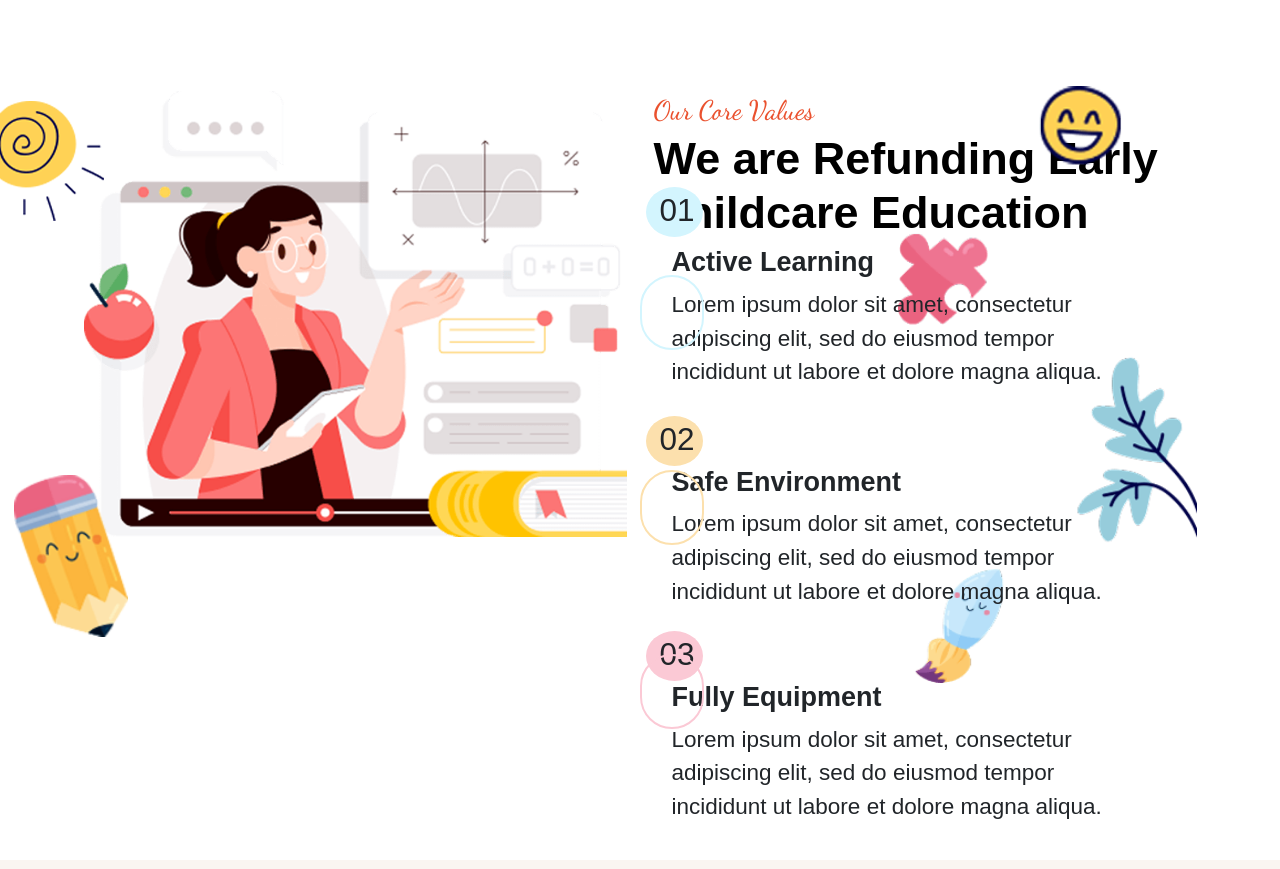
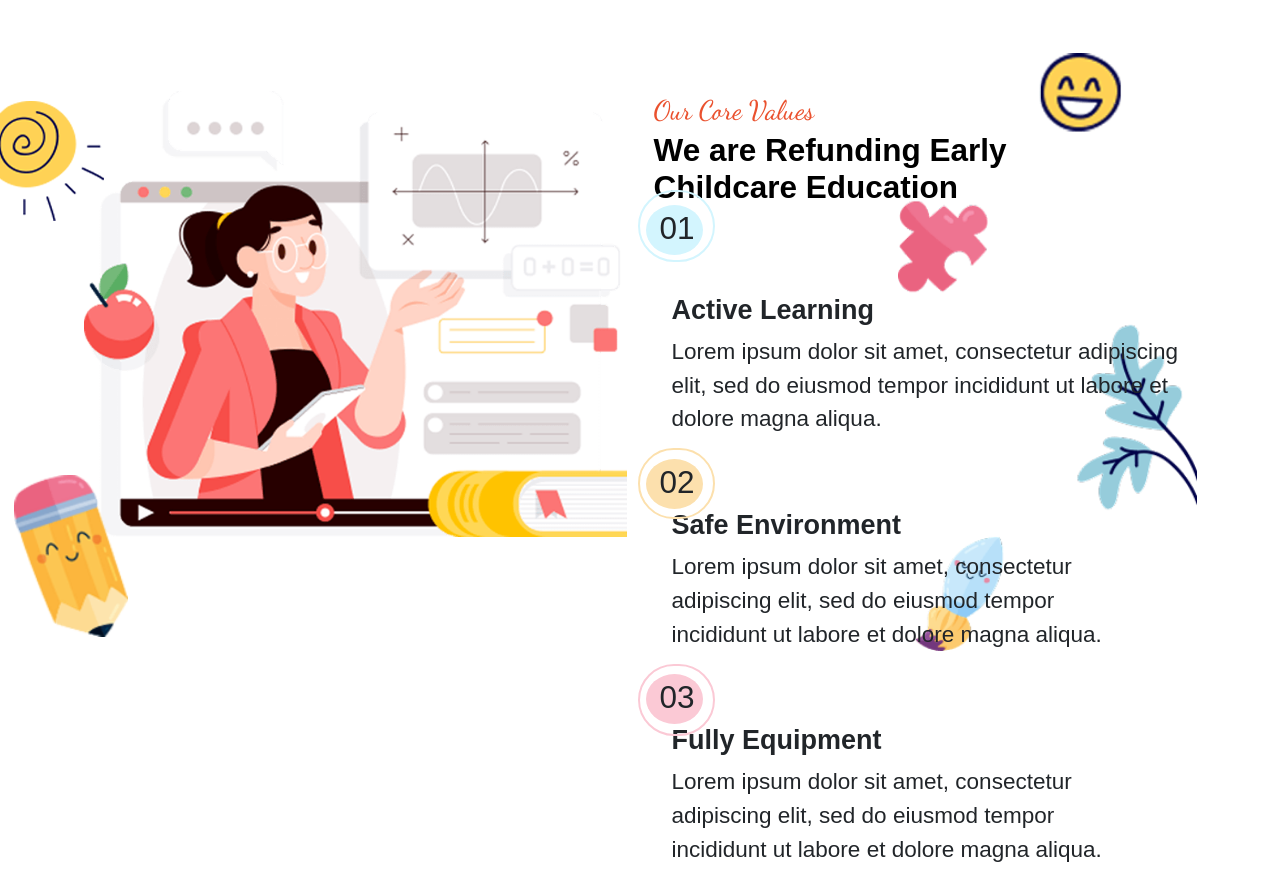
Before and after one commit to swapnilaadkine/webpage-6, a plain HTML site: page index.html in a window 1280 px wide. Shown: the part 1480-2349 px from the top of the page. Drawn offline with nearby package versions, Linux system fonts and the light colour scheme; a web font is replaced by a local one.

Commit message:
second comment

```diff
--- a/assets/css/style.css
+++ b/assets/css/style.css
@@ -463,6 +463,38 @@ ul li a{
 
 
 /* Media Query Section Start */
+@media screen and (max-width:1400px){
+
+#core-value #n1{
+    position: absolute;
+    margin-top: -10%;
+}
+
+  .col-lg-6  #al h4{
+    margin-top: 30px;
+  }
+    .core-value #number #n1::after{
+        margin-left: -2px;
+        margin-top: -95px;
+        width: 6%;
+        height: 9%;
+      }
+    .core-value #number2 #n2::after{
+        margin-left: -2px;
+        margin-top: -44px;
+        width: 6%;
+        height: 9%;
+      }
+    .core-value #number3 #n3::after{
+        margin-left: -2px;
+        margin-top: -22px;
+        width: 6%;
+        height: 9%;
+      }
+}
+
+
+
 @media screen and (max-width:992px) {
  .banner{
     padding: auto;
--- a/index.html
+++ b/index.html
@@ -256,13 +256,13 @@
         <div class="col-lg-6">
 
           <span id="core-value" class="text-orange fs-4">Our Core Values</span>
-          <h3 class="text-black fs-1 fw-bold">We are Refunding  Early <br> Childcare Education</h3>
+          <h3 class="text-black fs-3 fw-bold">We are Refunding  Early <br> Childcare Education</h3>
           <div class="logo-4">
             <img src="./assets/img/value-shape-3.png" alt="value1" class="img-fluid d-none d-lg-block">
           </div>
           <div class="row" style="margin-top: -500px;" id="number">
-            <div class="col-lg-2 my-1 number rounded-circle text-center mt-1 fs-3" id="n1" style="width: 10%; height: 50px; margin-left: 6px;" >01</div>
-            <div class="col-10 my-1 mx-3">
+            <div class="col-lg-2 my-1 number rounded-circle text-center mt-5 fs-3" id="n1" style="width: 10%; height: 50px; margin-left: 6px;" >01</div>
+            <div class="col-10- my-1 mx-3" id="al">
               <h4 class="fw-bold">Active Learning</h4>
               <p class="fs-5">
                 Lorem ipsum dolor sit amet, consectetur adipiscing elit, sed do eiusmod tempor incididunt ut labore et
@@ -271,7 +271,7 @@
             </div>
           </div>
           <div class="row" id="number2">
-            <span class="col-2 number rounded-circle text-center mt-1 fs-3" id="n2" style="width: 10%; height: 50px; margin-left: 6px;">02</span>
+            <span class="col-2 number rounded-circle text-center mt-0 fs-3" id="n2" style="width: 10%; height: 50px; margin-left: 6px;">02</span>
             <div class="col-10 mx-3">
               <h4 class="fw-bold">Safe Environment</h4>
               <p class="fs-5">
```
